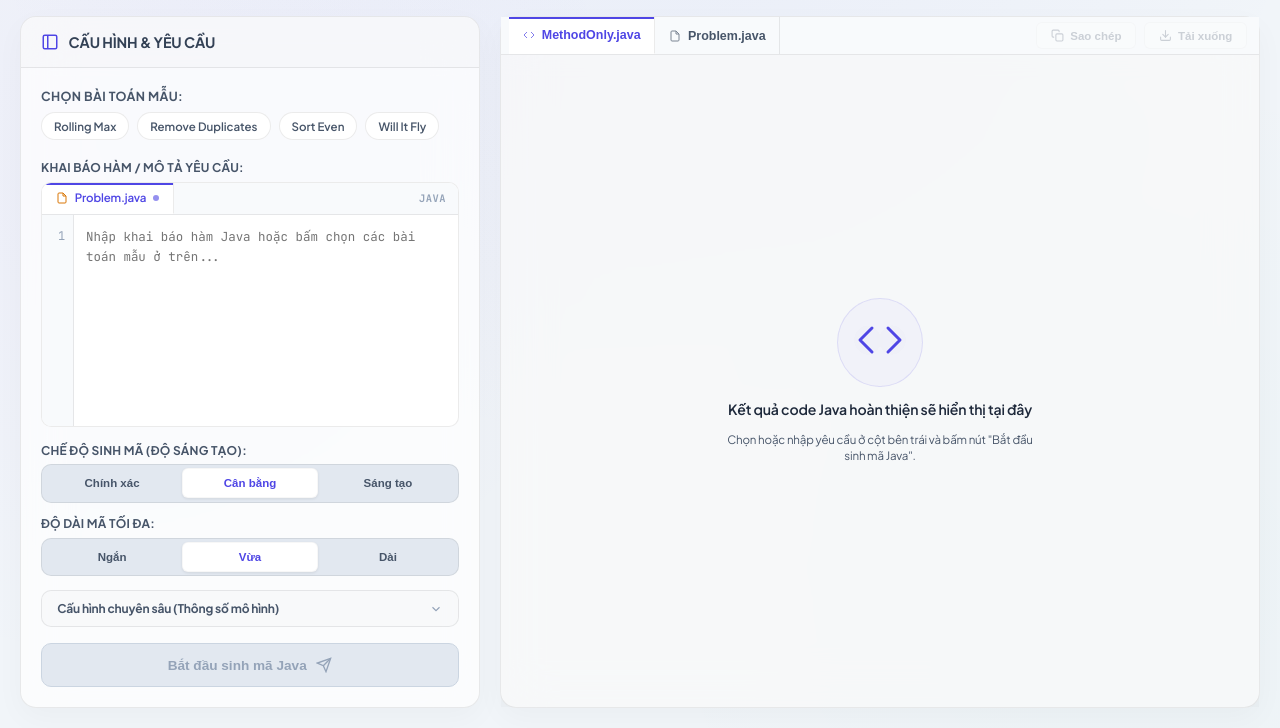
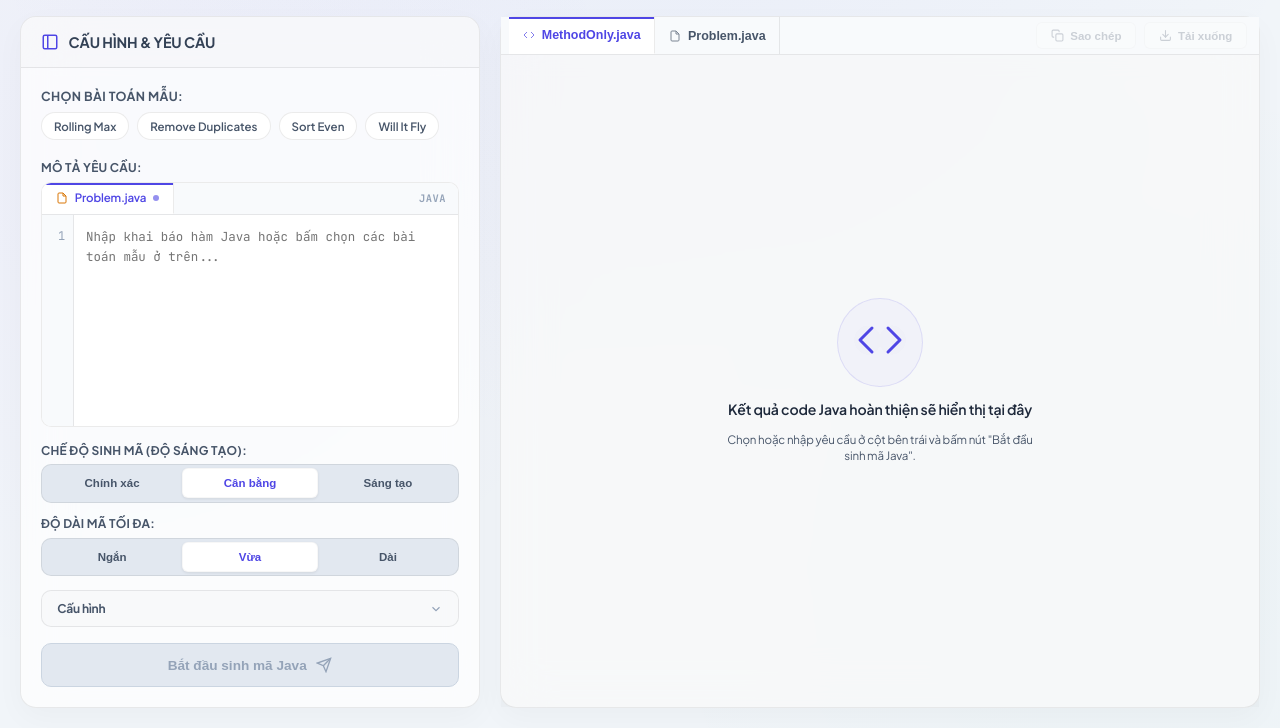
Before and after one commit to pqtran512/Finetune_PEFT, a Flask app: page / in a window 1280 px wide. Shown: the part 72-800 px from the top of the page. Run offline with Flask 3, Linux system fonts and the light colour scheme; some libraries are stand-ins or nearby versions.

Commit message:
update UI

```diff
--- a/prototype/templates/index.html
+++ b/prototype/templates/index.html
@@ -62,7 +62,8 @@
                             <label class="group-label">Chọn bài toán mẫu:</label>
                             <div class="preset-chips">
                                 <button type="button" class="preset-chip" data-value="rolling_max">Rolling Max</button>
-                                <button type="button" class="preset-chip" data-value="remove_duplicates">Remove Duplicates</button>
+                                <button type="button" class="preset-chip" data-value="remove_duplicates">Remove
+                                    Duplicates</button>
                                 <button type="button" class="preset-chip" data-value="sort_even">Sort Even</button>
                                 <button type="button" class="preset-chip" data-value="will_it_fly">Will It Fly</button>
                             </div>
@@ -70,7 +71,7 @@
 
                         <!-- 2. Khai báo hàm / Mô tả yêu cầu (IDE Style - Chiếm không gian co giãn) -->
                         <div class="input-group flex-grow">
-                            <label>Khai báo hàm / Mô tả yêu cầu:</label>
+                            <label>Mô tả yêu cầu:</label>
                             <div class="ide-editor-input">
                                 <div class="ide-editor-header">
                                     <div class="ide-tabs">
@@ -122,7 +123,7 @@
                             <!-- 5. Cấu hình chuyên sâu (Thông số mô hình) -->
                             <details class="advanced-settings">
                                 <summary>
-                                    <span>Cấu hình chuyên sâu (Thông số mô hình)</span>
+                                    <span>Cấu hình</span>
                                     <svg class="chevron-icon" viewBox="0 0 24 24" width="14" height="14" fill="none"
                                         stroke="currentColor" stroke-width="2">
                                         <polyline points="6 9 12 15 18 9"></polyline>
@@ -149,14 +150,16 @@
                                                 <label for="temperature">Nhiệt độ (Temperature):</label>
                                                 <span id="temp-val" class="slider-value">0.2</span>
                                             </div>
-                                            <input type="range" id="temperature" min="0" max="1" step="0.05" value="0.2">
+                                            <input type="range" id="temperature" min="0" max="1" step="0.05"
+                                                value="0.2">
                                         </div>
                                         <div class="slider-group">
                                             <div class="slider-header">
                                                 <label for="max-tokens">Tokens tối đa (Max Tokens):</label>
                                                 <span id="tokens-val" class="slider-value">512</span>
                                             </div>
-                                            <input type="range" id="max-tokens" min="64" max="1536" step="64" value="512">
+                                            <input type="range" id="max-tokens" min="64" max="1536" step="64"
+                                                value="512">
                                         </div>
                                     </div>
                                 </div>
@@ -262,7 +265,7 @@
                                         stroke-width="2" stroke-linecap="round" stroke-linejoin="round">
                                         <polygon points="5 3 19 12 5 21 5 3"></polygon>
                                     </svg>
-                                    <span>Chạy thử nghiệm mã (Playground)</span>
+                                    <span>RUN</span>
                                 </div>
                                 <div class="runner-actions">
                                     <button id="btn-run-code" class="btn-run">
@@ -274,15 +277,17 @@
                             <div class="runner-body">
                                 <div class="runner-input-group">
                                     <div class="input-header">
-                                        <label for="test-input-args">Đối số đầu vào (Arguments):</label>
+                                        <label for="test-input-args">Arguments:</label>
                                         <span class="helper-badge" id="test-input-helper">Ví dụ: (1, 2)</span>
                                     </div>
-                                    <input type="text" id="test-input-args" placeholder="Nhập các đối số truyền vào hàm, ví dụ: 1, 2 hoặc (1, 2)">
+                                    <input type="text" id="test-input-args"
+                                        placeholder="Nhập các đối số truyền vào hàm, ví dụ: 1, 2 hoặc (1, 2)">
                                 </div>
                                 <div class="runner-output-group">
-                                    <label>Kết quả thực thi (Console Output):</label>
+                                    <label>Output:</label>
                                     <div class="console-box" id="console-output">
-                                        <span class="console-placeholder">Nhập đối số đầu vào ở trên và nhấn "Chạy hàm" để xem kết quả tính toán.</span>
+                                        <span class="console-placeholder">Nhập đối số đầu vào ở trên và nhấn "Chạy hàm"
+                                            để xem kết quả tính toán.</span>
                                     </div>
                                 </div>
                             </div>
```
